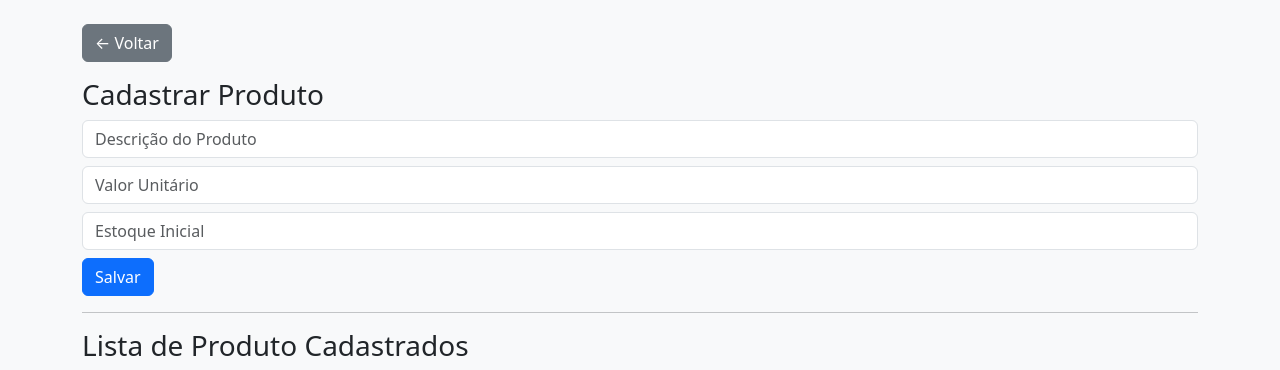
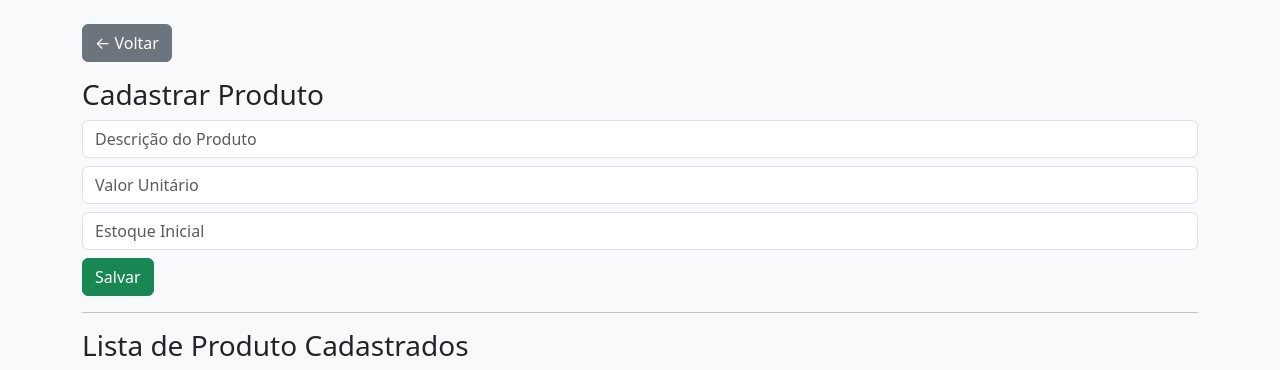
Before and after one commit to CristianoAds2025/sistema_quermesse, a Flask app: page /produtos in a window 1280 px wide. Shown: the part 56-426 px from the top of the page. Run offline with Flask 3, Linux system fonts and the light colour scheme; the visitor is signed in with stand-in values (Sample User, id 1); data that the repository does not hold is empty.

Commit message:
Atualizar o produtos.html

```diff
--- a/templates/produtos.html
+++ b/templates/produtos.html
@@ -9,7 +9,7 @@
 <input class="form-control mb-2" name="descricao" placeholder="Descrição do Produto">
 <input class="form-control mb-2" name="valor" placeholder="Valor Unitário">
 <input class="form-control mb-2" name="estoque_inicial" placeholder="Estoque Inicial">
-<button class="btn btn-primary">Salvar</button>
+<button class="btn btn-success">Salvar</button>
 </form>
 <hr>
 <h3>Lista de Produto Cadastrados</h3>
```
